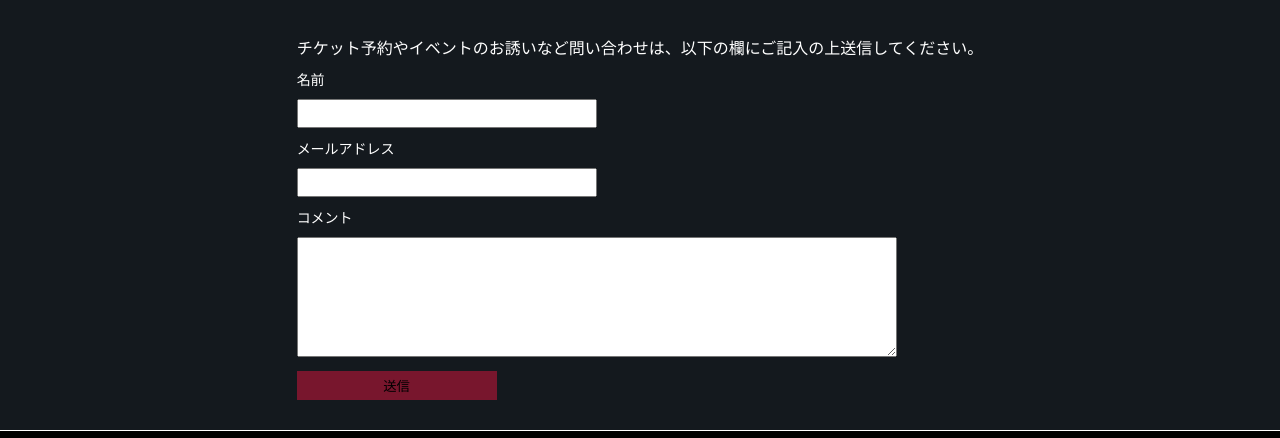
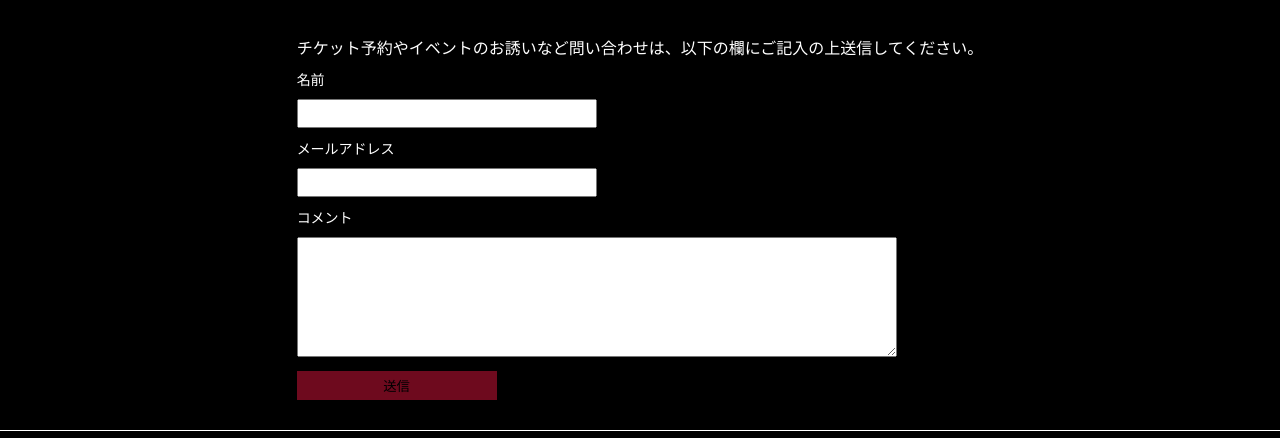
Before and after one commit to KenHashimoto0914/augustfool.github.io, a plain HTML site: page pages/contact.html in a window 1280 px wide. Shown: the part 220-658 px from the top of the page. Drawn offline with nearby package versions, Linux system fonts and the light colour scheme.

Commit message:
Update contact.css

```diff
--- a/pages/contact.css
+++ b/pages/contact.css
@@ -44,7 +44,7 @@ body {
       [foot]100px;
   grid-row-gap: 20px;
   font-family: sans-serif;
-  background-color: rgba(20,25,30);
+  background-color: #000;
   color: white;
 }
 
```
